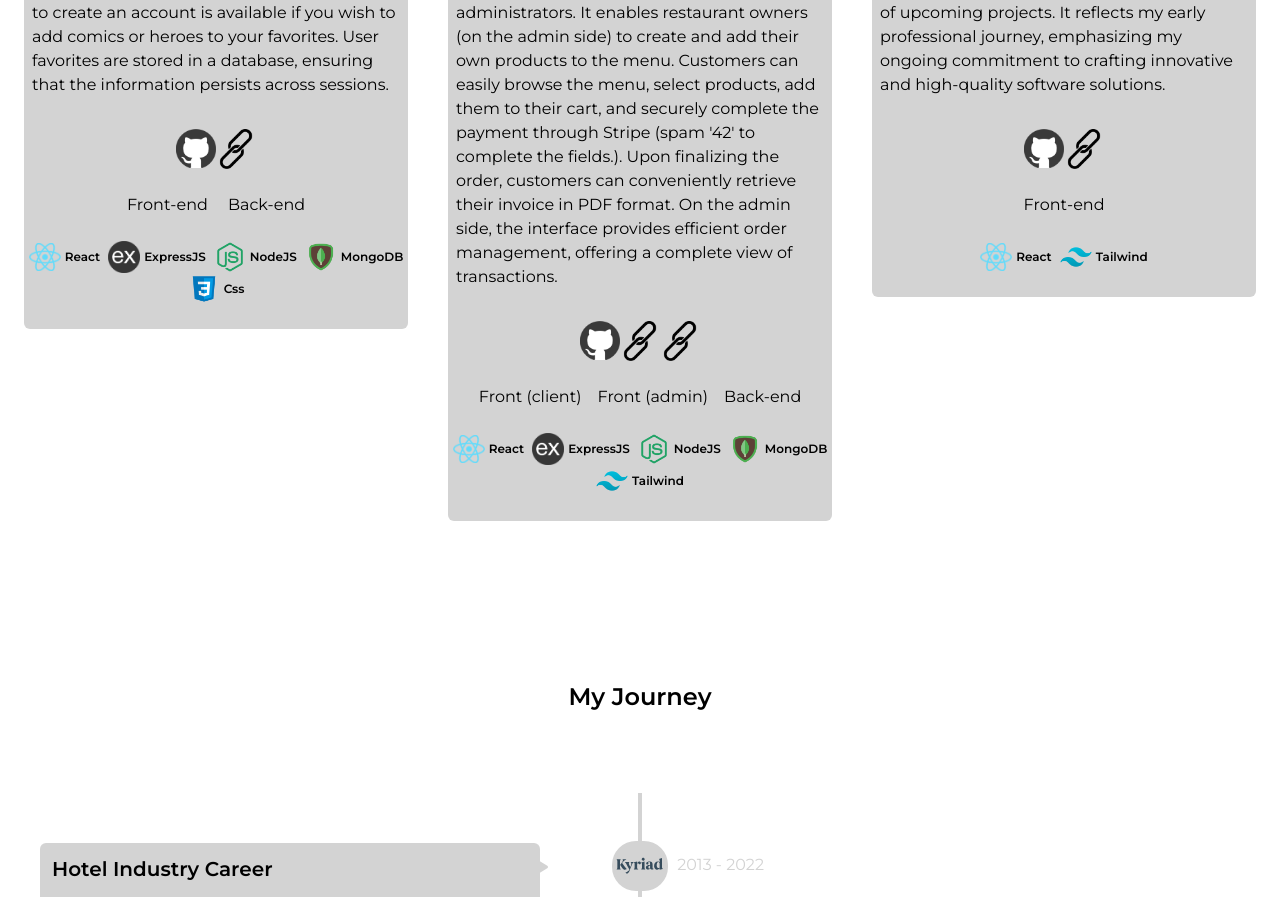
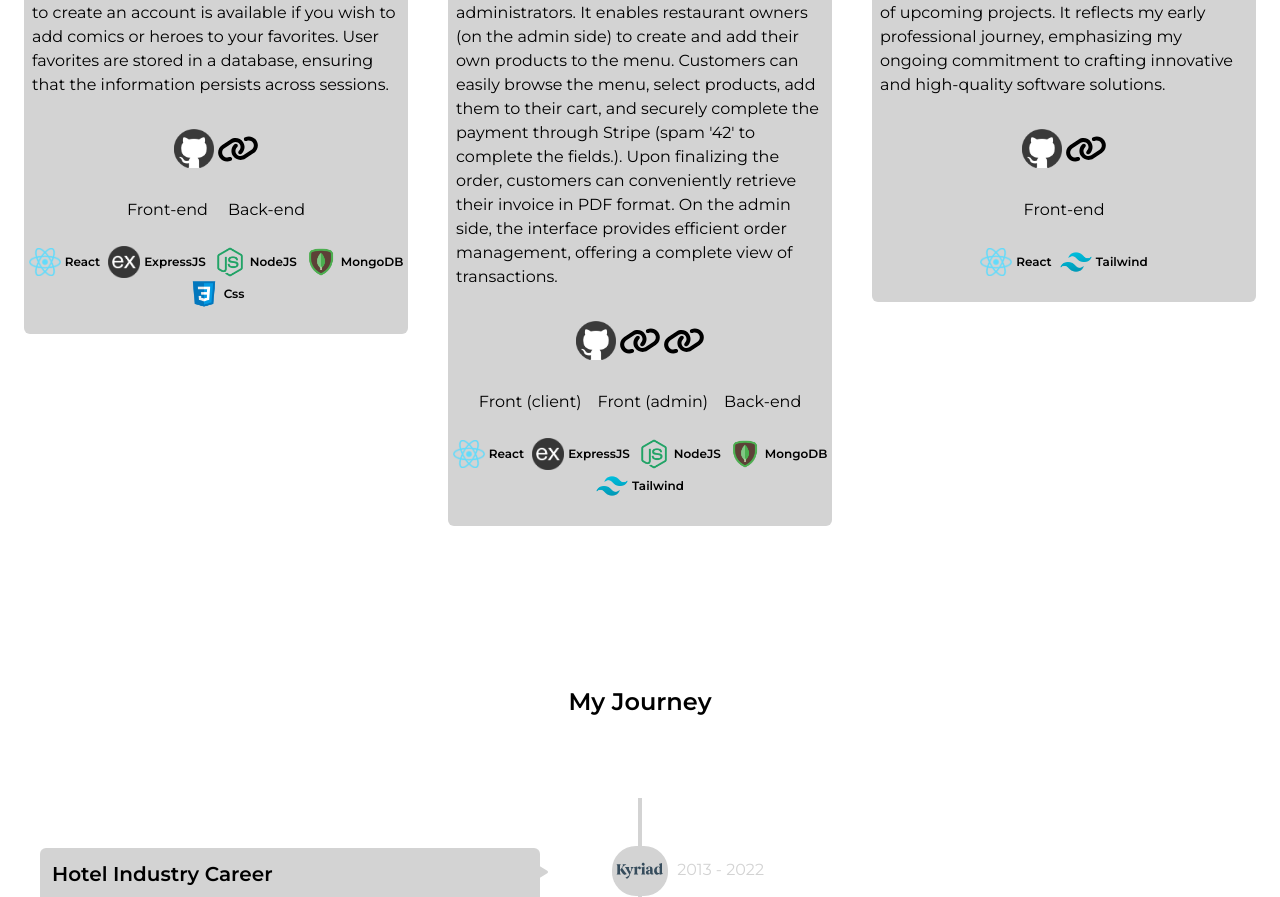
Before and after one commit to Nayoh9/portfolio, a React (Vite) app: page / in a window 1280 px wide. Shown: the part 2427-3324 px from the top of the page. Built offline with nearby package versions, Linux system fonts and the light colour scheme.

Commit message:
add new icons for the project

```diff
--- a/src/App.jsx
+++ b/src/App.jsx
@@ -42,6 +42,7 @@ library.add(
   faBars,
   faXmark,
   faMoon,
+  faLink,
 );
 
 function App() {
--- a/src/components/MarvelProject.jsx
+++ b/src/components/MarvelProject.jsx
@@ -1,4 +1,5 @@
 // Package import
+import { FontAwesomeIcon } from "@fortawesome/react-fontawesome";
 import { motion } from "framer-motion";
 
 const MarvelProject = ({ setIsDelayed, isDelayed }) => {
@@ -10,7 +11,7 @@ const MarvelProject = ({ setIsDelayed, isDelayed }) => {
       viewport={{ once: true }}
       className="flex h-projectDivHeight justify-center"
     >
-      <div className=" w-96 rounded-md bg-lightGrey py-6 max-[860px]:w-3/5 max-[600px]:w-4/5 dark:bg-gray-900 dark:text-white">
+      <div className=" w-96 rounded-md bg-lightGrey py-6 dark:bg-gray-900 dark:text-white max-[860px]:w-3/5 max-[600px]:w-4/5">
         <img
           src="/assets/marvel-logo_pgsubf.svg"
           alt="Marvel écrit en blanc sur fond rouge"
@@ -37,7 +38,7 @@ const MarvelProject = ({ setIsDelayed, isDelayed }) => {
           </p>
         </div>
 
-        <div className="my-6 flex justify-center">
+        <div className="my-6 flex justify-center gap-x-1">
           <a href="https://github.com/Nayoh9?tab=repositories">
             <img
               src="/assets/stack portfolio/github_irxfsl.png"
@@ -46,7 +47,10 @@ const MarvelProject = ({ setIsDelayed, isDelayed }) => {
             />
           </a>
           <a href="https://marvel-universe-9.netlify.app/">
-            <img src="/assets/171454_link_icon.png" alt="" className="w-10" />
+            <FontAwesomeIcon
+              icon="fa-solid fa-link"
+              className=" h-10 w-10 rotate-12 text-black dark:text-white"
+            />
           </a>
         </div>
 
--- a/src/components/PortfolioProject.jsx
+++ b/src/components/PortfolioProject.jsx
@@ -1,4 +1,5 @@
 // Package import
+import { FontAwesomeIcon } from "@fortawesome/react-fontawesome";
 import { motion } from "framer-motion";
 
 const PortfolioProject = ({ setIsDelayed, isDelayed }) => {
@@ -10,7 +11,7 @@ const PortfolioProject = ({ setIsDelayed, isDelayed }) => {
       viewport={{ once: true }}
       className="flex h-projectDivHeight justify-center"
     >
-      <div className="w-96 rounded-md bg-lightGrey py-6 max-[860px]:w-3/5 max-[600px]:w-4/5  dark:bg-gray-900 dark:text-white">
+      <div className="w-96 rounded-md bg-lightGrey py-6 dark:bg-gray-900 dark:text-white  max-[860px]:w-3/5 max-[600px]:w-4/5">
         <img
           src="/assets/logoy.svg"
           alt="Scan Sip écrit en blanc et vert sur fond noir"
@@ -37,7 +38,7 @@ const PortfolioProject = ({ setIsDelayed, isDelayed }) => {
           </p>
         </div>
 
-        <div className="my-6 flex justify-center">
+        <div className="my-6 flex justify-center gap-x-1">
           <a href="https://github.com/Nayoh9?tab=repositories">
             <img
               src="/assets/stack portfolio/github_irxfsl.png"
@@ -46,7 +47,10 @@ const PortfolioProject = ({ setIsDelayed, isDelayed }) => {
             />
           </a>
           <a href="https://andre-yohann.netlify.app/">
-            <img src="/assets/171454_link_icon.png" alt="" className="w-10" />
+            <FontAwesomeIcon
+              icon="fa-solid fa-link"
+              className=" h-10 w-10 rotate-12 text-black dark:text-white"
+            />
           </a>
         </div>
 
--- a/src/components/ScansipProject.jsx
+++ b/src/components/ScansipProject.jsx
@@ -1,4 +1,5 @@
 // Package import
+import { FontAwesomeIcon } from "@fortawesome/react-fontawesome";
 import { motion } from "framer-motion";
 
 const ScansipProject = ({ setIsDelayed, isDelayed }) => {
@@ -10,7 +11,7 @@ const ScansipProject = ({ setIsDelayed, isDelayed }) => {
       viewport={{ once: true }}
       className="flex h-projectDivHeight justify-center"
     >
-      <div className="w-96 rounded-md bg-lightGrey py-6 max-[860px]:w-3/5 max-[600px]:w-4/5  dark:bg-gray-900 dark:text-white">
+      <div className="w-96 rounded-md bg-lightGrey py-6 dark:bg-gray-900 dark:text-white  max-[860px]:w-3/5 max-[600px]:w-4/5">
         <img
           src="/assets/scansip.svg"
           alt="Scan Sip écrit en blanc et vert sur fond noir"
@@ -41,7 +42,7 @@ const ScansipProject = ({ setIsDelayed, isDelayed }) => {
           </p>
         </div>
 
-        <div className="my-6 flex justify-center">
+        <div className="my-6 flex justify-center gap-x-1">
           <a href="https://github.com/Nayoh9?tab=repositories">
             <img
               src="/assets/stack portfolio/github_irxfsl.png"
@@ -50,10 +51,16 @@ const ScansipProject = ({ setIsDelayed, isDelayed }) => {
             />
           </a>
           <a href="https://scansip.netlify.app/">
-            <img src="/assets/171454_link_icon.png" alt="" className="w-10" />
+            <FontAwesomeIcon
+              icon="fa-solid fa-link"
+              className=" h-10 w-10 rotate-12 text-black dark:text-white"
+            />
           </a>
           <a href="https://scansip.netlify.app/admin/signin">
-            <img src="/assets/171454_link_icon.png" alt="" className="w-10" />
+            <FontAwesomeIcon
+              icon="fa-solid fa-link"
+              className=" h-10 w-10 rotate-12 text-black dark:text-white"
+            />
           </a>
         </div>
 
```
